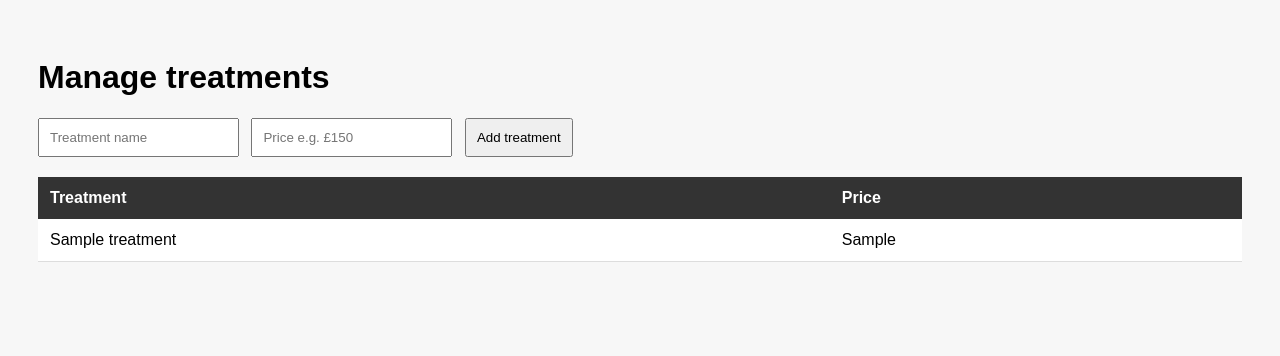
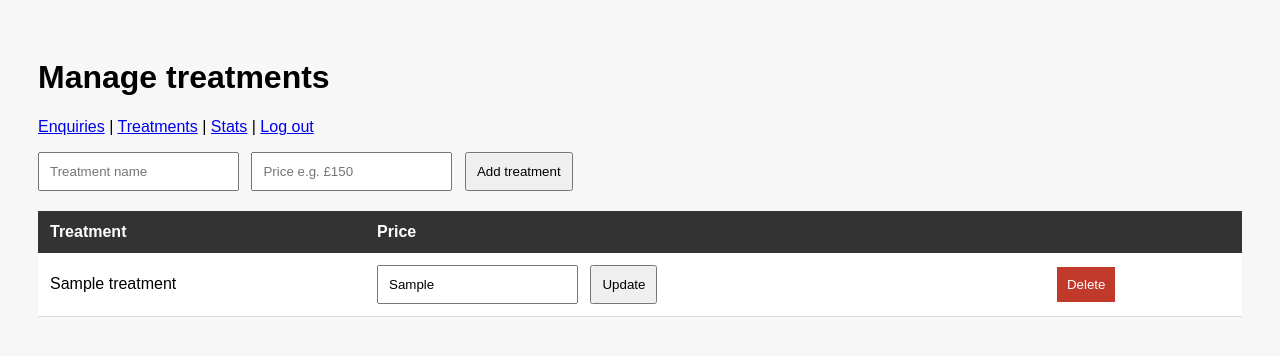
Before and after one commit to anildhakal-dev/gurkha-cosmetics, a Flask app: page /manage in a window 1280 px wide. Shown: the top 356 px of the page. Run offline with Flask 3, Linux system fonts and the light colour scheme; the visitor is signed in with stand-in values (Sample User, id 1); tables that the repository leaves empty hold one stand-in row (values such as "Sample post").

Commit message:
Delete, edit price, dashboard links and logout

```diff
--- a/app.py
+++ b/app.py
@@ -63,7 +63,7 @@ def manage():
     if request.method == "POST":
         db.execute("INSERT INTO treatments VALUES (?, ?)", (request.form["name"], request.form["price"]))
         db.commit()
-    treatments = db.execute("SELECT name, price FROM treatments").fetchall()
+    treatments = db.execute("SELECT rowid, name, price FROM treatments").fetchall()
     db.close()
     return render_template("manage.html", treatments=treatments)
 
@@ -76,4 +76,29 @@ def stats():
     db.close()
     return "Total enquriries: " + str(total)
 
+@app.route("/delete/<int:id>", methods=["POST"])
+def delete(id):
+    if not session.get("logged_in"):
+        return redirect("/login")
+    db = sqlite3.connect("clinic.db")
+    db.execute("DELETE FROM treatments WHERE rowid = ?", (id,))
+    db.commit()
+    db.close()
+    return redirect("/manage")
+
+@app.route("/update/<int:id>", methods=["POST"])
+def update(id):
+    if not session.get("logged_in"):
+        return redirect("/login")
+    db = sqlite3.connect("clinic.db")
+    db.execute("UPDATE treatments SET price = ? WHERE rowid = ?", (request.form["price"], id))
+    db.commit()
+    db.close()
+    return redirect("/manage")
+
+@app.route("/logout")
+def logout():
+    session.clear()
+    return redirect("/login")
+
 app.run(debug=True, port=5001)
--- a/templates/enquiries.html
+++ b/templates/enquiries.html
@@ -2,6 +2,7 @@
 <html lang="en">
     <head>
         <head>
+        <p><a href="/enquiries">Enquiries</a> | <a href="/manage">Treatments</a> | <a href="/stats">Stats</a> | <a href="/logout">Log out</a></p>
 <style>
   body { font-family: Arial, sans-serif; padding: 30px; background: #f7f7f7; }
   table { border-collapse: collapse; width: 100%; background: white; }
@@ -9,7 +10,7 @@
   td { padding: 12px; border-bottom: 1px solid #ddd; }
   tr:hover td { background: #f0f0f0; }
 </style>
-<body>
+<body>s
     <h1>Enquiries</h1>
 
 </body>
--- a/templates/manage.html
+++ b/templates/manage.html
@@ -7,10 +7,12 @@
   th { background: #333; color: white; text-align: left; padding: 12px; }
   td { padding: 12px; border-bottom: 1px solid #ddd; }
   input, button { padding: 10px; margin-right: 8px; }
+  .delete { background: #c0392b; color: white; border: none; cursor: pointer; }
 </style>
 </head>
 <body>
   <h1>Manage treatments</h1>
+  <p><a href="/enquiries">Enquiries</a> | <a href="/manage">Treatments</a> | <a href="/stats">Stats</a> | <a href="/logout">Log out</a></p>
   <form action="/manage" method="POST">
     <input name="name" placeholder="Treatment name" required>
     <input name="price" placeholder="Price e.g. £150" required>
@@ -20,11 +22,22 @@
     <tr>
       <th>Treatment</th>
       <th>Price</th>
+      <th></th>
     </tr>
     {% for t in treatments %}
     <tr>
-      <td>{{ t[0] }}</td>
       <td>{{ t[1] }}</td>
+      <td>
+        <form action="/update/{{ t[0] }}" method="POST">
+          <input name="price" value="{{ t[2] }}" required>
+          <button type="submit">Update</button>
+        </form>
+      </td>
+      <td>
+        <form action="/delete/{{ t[0] }}" method="POST">
+          <button class="delete" type="submit">Delete</button>
+        </form>
+      </td>
     </tr>
     {% endfor %}
   </table>
```
